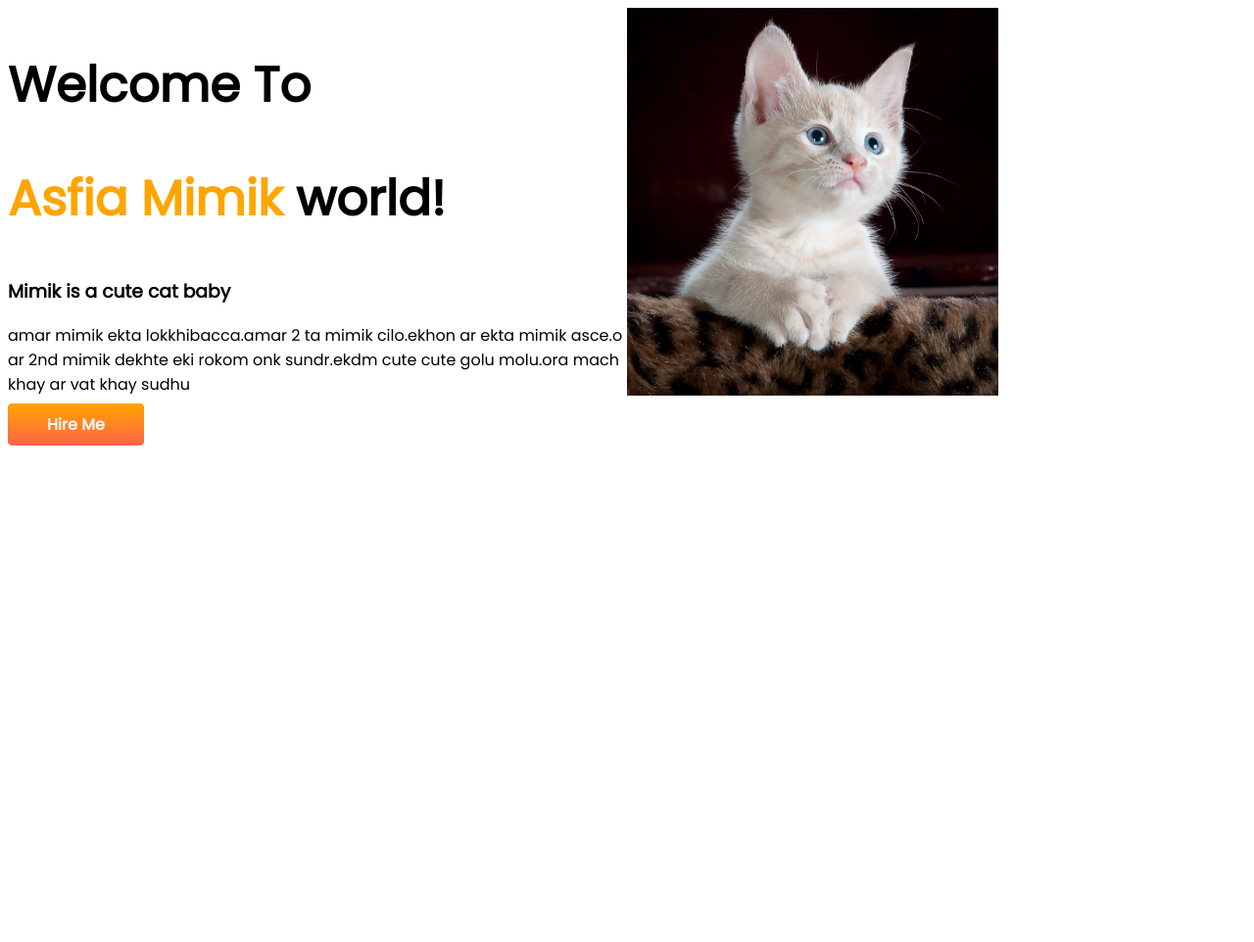
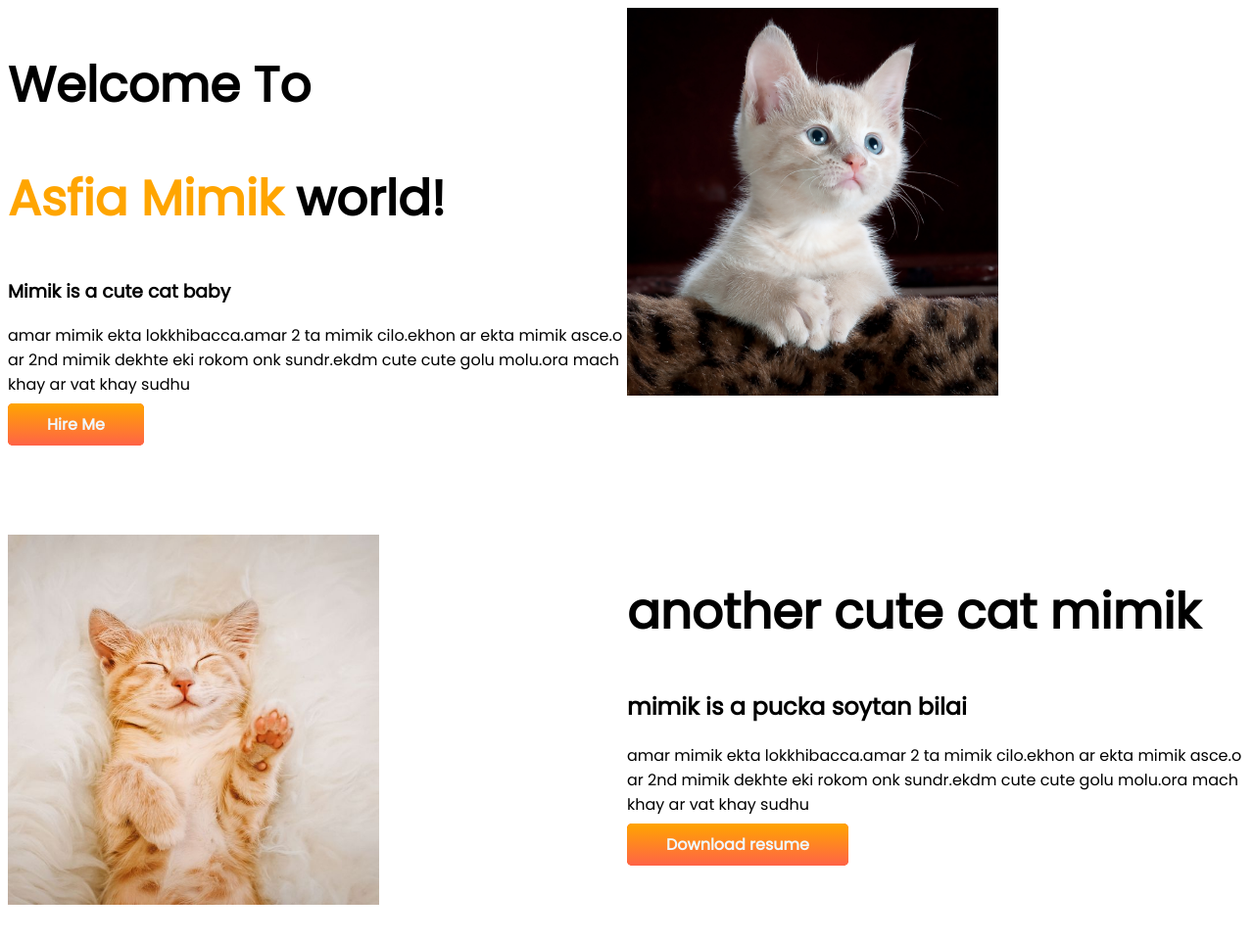
Before and after one commit to Asfiabas/developer-portfolio, a plain HTML site: page index.html in a window 1280 px wide. Shown: the whole page at 98% size. Before the commit the page ends 800 px from the top, so only its background shows below. Drawn offline with Linux system fonts and the light colour scheme.

Commit message:
dream added

```diff
--- a/index.html
+++ b/index.html
@@ -23,5 +23,17 @@
     <img src="images/pexels-pixabay-45201.jpg" alt="">
     </div>
     </section>
+    <section class="dream-big">
+        <div class="half-width">
+            <img src="images/cute-cat-photos-1593441022.jpg" alt="">
+        </div>
+        <div class="half-width">
+            <h1>another cute cat mimik</h1>
+            <h2>mimik is a pucka soytan bilai</h2>
+            <p>amar mimik ekta lokkhibacca.amar 2 ta mimik cilo.ekhon ar ekta mimik asce.o ar 2nd mimik dekhte eki rokom onk sundr.ekdm cute cute golu molu.ora mach khay ar vat khay sudhu</p>
+            <a class="link-button"target="_blank " href="">Download resume</a>
+        </div>
+
+    </section>
 </body>
 </html>
--- a/style.css
+++ b/style.css
@@ -10,6 +10,7 @@ h1{
 }
 section{
     display: flex;
+    margin-bottom:  100px;
 }
 .half-width{
     width: 50%;
```
